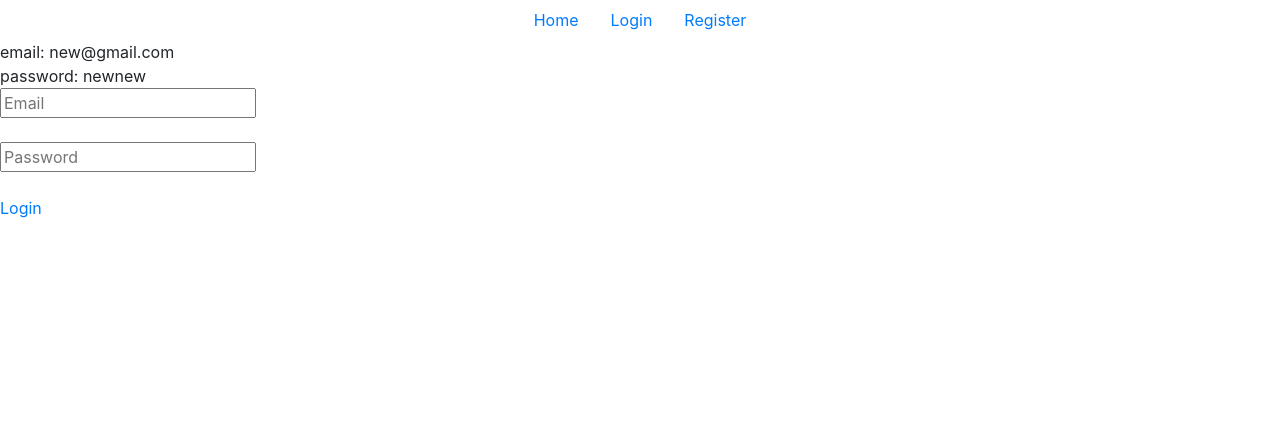
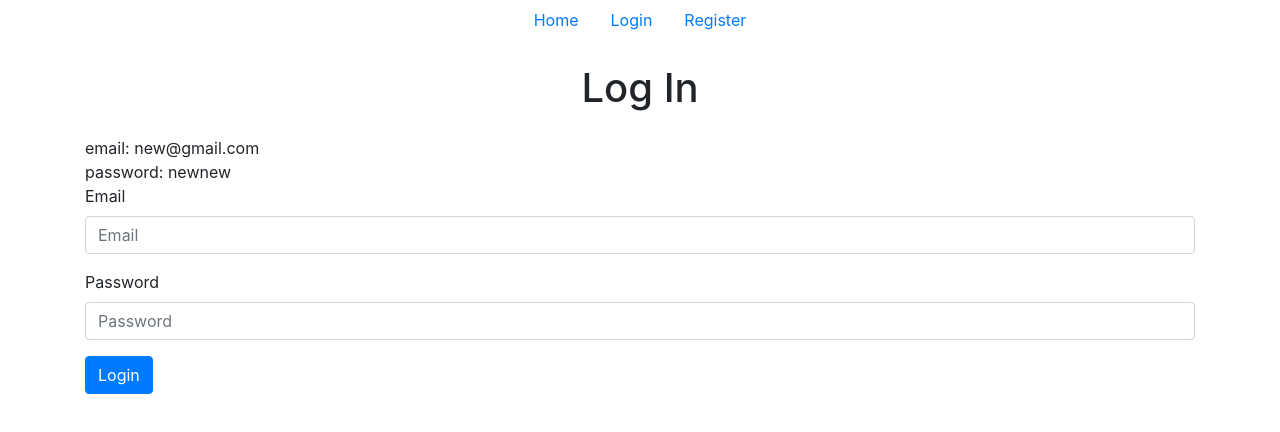
Before and after one commit to zbigan/angularBlogFrontend, an Angular app: page /login in a window 1280 px wide. Shown: the top 432 px of the page. Built offline with nearby package versions, Linux system fonts and the light colour scheme.

Commit message:
modified login page

```diff
--- a/src/app/login/login.component.html
+++ b/src/app/login/login.component.html
@@ -1,9 +1,19 @@
-<div *ngIf="!loggedIn" class="logged-out">
+<div class="container">
+    <div class="h1 mb-4 mt-4 text-center">Log In</div>
     <div> email: new@gmail.com </div>
     <div> password: newnew </div>
-    <input type="text" placeholder="Email" [(ngModel)]="email"><br><br>
-    <input type="password" placeholder="Password" [(ngModel)]="password"><br><br>
-    <a routerLink="/" (click)="doLogin()">Login</a>
+
+    <div *ngIf="!loggedIn" class="logged-out">
+        <div class="form-group">
+            <label for="email">Email</label>
+            <input [(ngModel)]="email" type="text" class="form-control" id="email" placeholder="Email">
+        </div>
+        <div class="form-group">
+            <label for="password">Password</label>
+            <input [(ngModel)]="password" type="text" class="form-control" id="password" placeholder="Password">
+        </div>
+        <a class="btn btn-primary" routerLink="/" (click)="doLogin()">Login</a>
+    </div>
 </div>
 <!-- <div *ngIf="loggedIn" class="logged-in">
     You are logged in.
```
